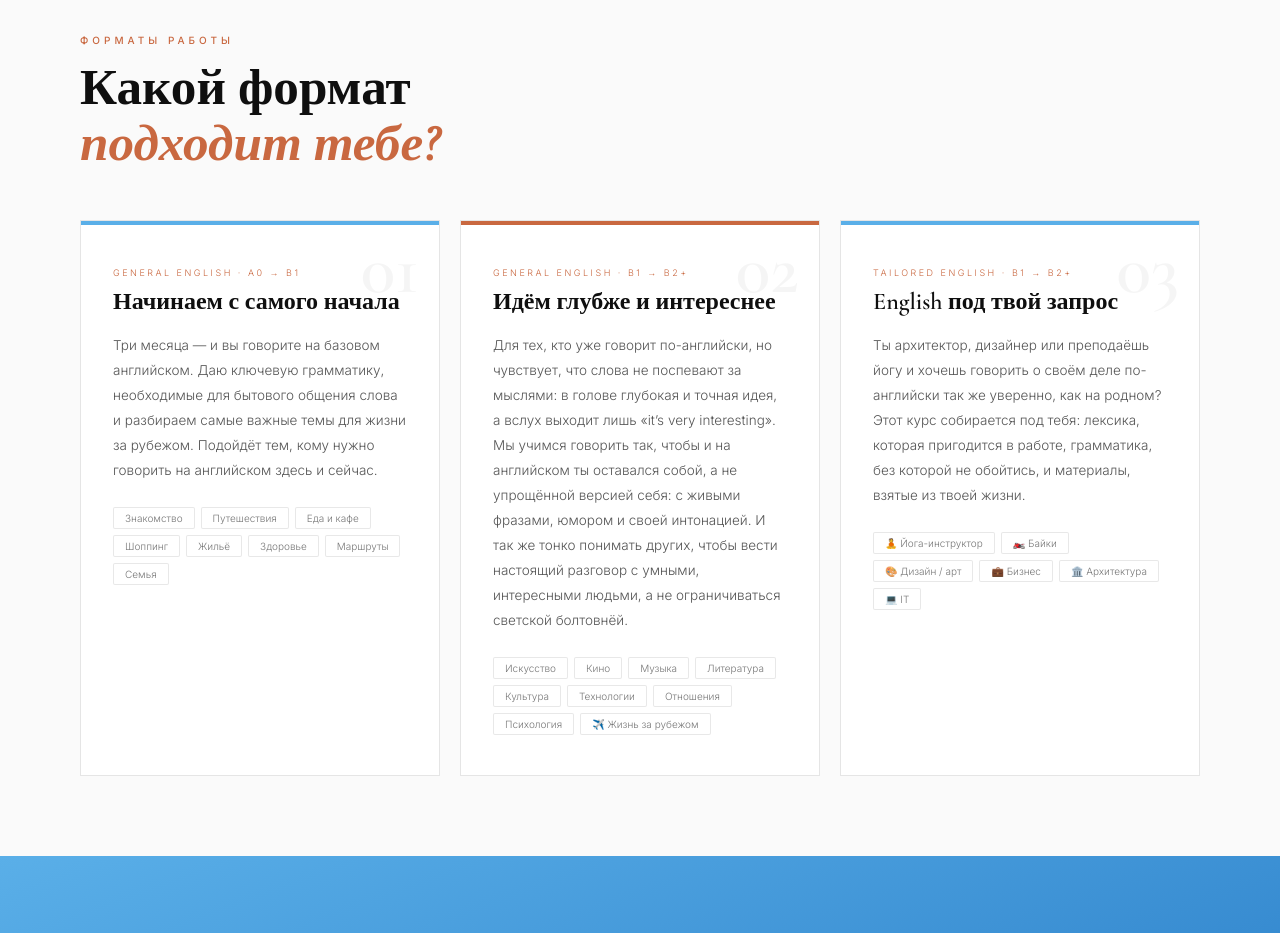
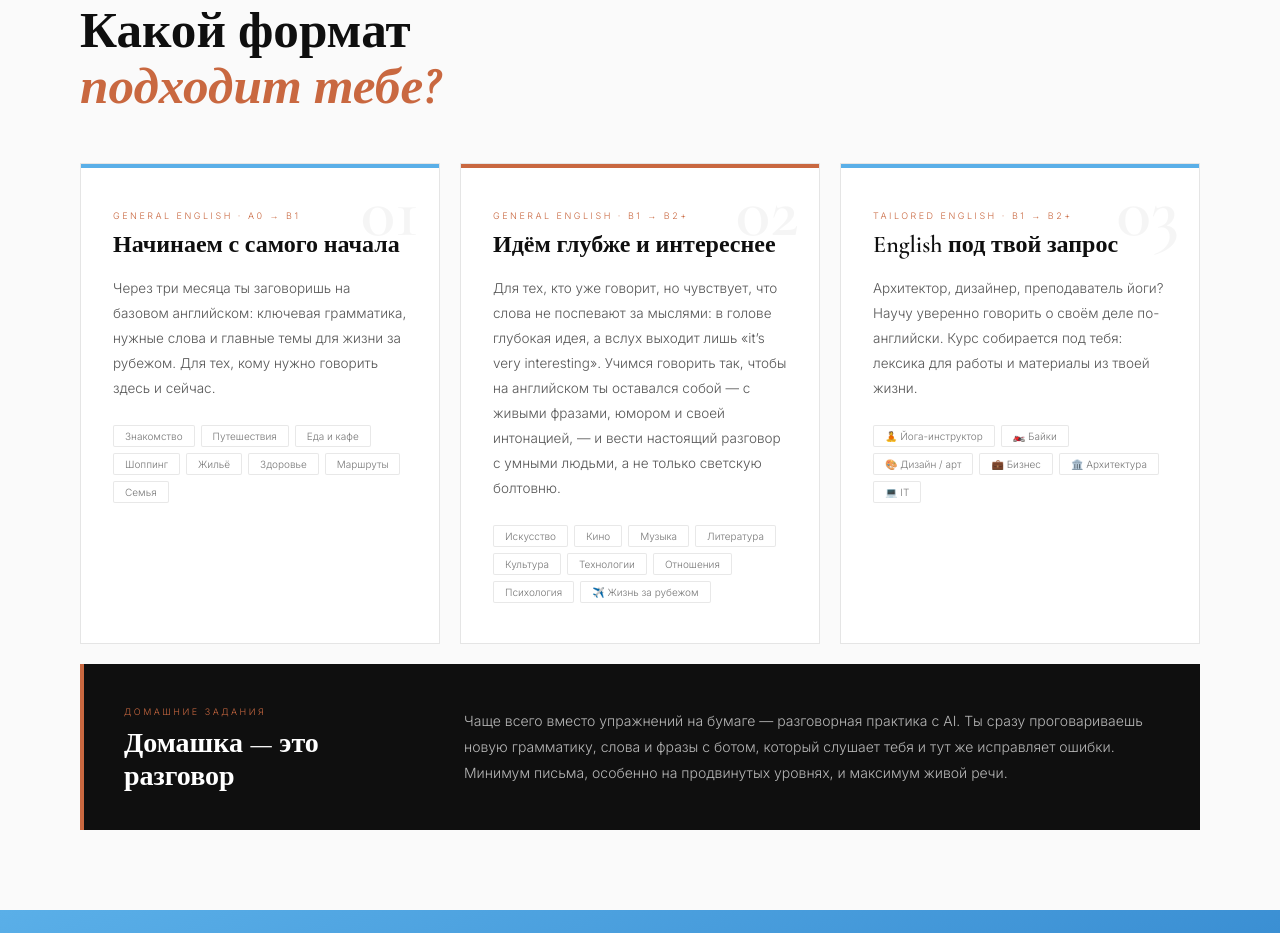
Before and after one commit to Polinateacher/polina-eng, a plain HTML site: page index.html in a window 1280 px wide. Shown: the part 1209-2142 px from the top of the page. Drawn offline with nearby package versions, Linux system fonts and the light colour scheme.

Commit message:
Shorten site copy and add AI speaking homework block
Co-Authored-By: Claude Opus 5.5 <noreply@anthropic.com>
Claude-Session: https://claude.ai/code/session_01AoJajR2egz4Qs8pHd9R3rv

```diff
--- a/index.html
+++ b/index.html
@@ -304,6 +304,33 @@ h2 em {  color: var(--terra); }
   border: 1px solid rgba(0,0,0,0.09);
   color: #777;
   border-radius: 2px;
+}
+
+/* HOMEWORK */
+.hw-card {
+  margin-top: 20px;
+  display: grid;
+  grid-template-columns: 300px 1fr;
+  gap: 40px;
+  align-items: center;
+  padding: 36px 40px;
+  background: #0F0F0F;
+  border-left: 4px solid var(--terra);
+}
+.hw-title {
+  font-family: 'Cormorant Garamond', serif;
+  font-size: 28px;
+  font-weight: 700;
+  color: var(--white);
+  line-height: 1.2;
+}
+.hw-desc {
+  font-size: 14px;
+  line-height: 1.85;
+  color: rgba(255,255,255,0.7);
+}
+@media (max-width: 960px) {
+  .hw-card { grid-template-columns: 1fr; gap: 14px; padding: 28px 24px; }
 }
 
 /* PRICING */
@@ -643,10 +670,10 @@ footer {
   <div class="about-side-label">About me</div>
   <div class="about-body">
     <p>
-      Я активно изучаю английский язык уже <strong>больше 15 лет</strong>. Из них шесть лет преподаю, и последние три года живу в Азии — в среде, где каждый день общаюсь с людьми со всего мира. Здесь я слышу все акценты: американский, британский, австралийский — и улавливаю реальный язык, на котором люди говорят по всему миру сегодня.
+      Изучаю английский <strong>больше 15 лет</strong>, шесть из них преподаю. Последние три года живу в Азии и каждый день общаюсь с людьми со всего мира — поэтому учу <strong>живому английскому</strong>, на котором говорят сегодня.
     </p>
     <p>
-      У меня два высших образования: <strong>международные отношения</strong> и <strong>преподаватель английского языка</strong>. Участвовала в <strong>программе академического обмена в Испании</strong>, подтверждала уровень языка экзаменом <strong>Cambridge Advanced (CAE, C1)</strong> и преподавательский навык — сертификатом <strong>TEFL/TESOL (Grade A)</strong>.
+      Два высших образования: <strong>международные отношения</strong> и <strong>преподавание английского</strong>. Уровень подтверждён <strong>Cambridge C1</strong>, преподавательский навык — <strong>TEFL/TESOL</strong> с оценкой A.
     </p>
     <p>
       Моя цель — чтобы английский стал для тебя вторым родным: языком, на котором ты говоришь свободно и остаёшься собой.
@@ -668,7 +695,7 @@ footer {
       <div class="svc-level">General English · A0 → B1</div>
       <div class="svc-title">Начинаем с самого начала</div>
       <div class="svc-desc">
-        Три месяца — и вы говорите на базовом английском. Даю ключевую грамматику, необходимые для бытового общения слова и разбираем самые важные темы для жизни за рубежом. Подойдёт тем, кому нужно говорить на английском здесь и сейчас.
+        Через три месяца ты заговоришь на базовом английском: ключевая грамматика, нужные слова и главные темы для жизни за рубежом. Для тех, кому нужно говорить здесь и сейчас.
       </div>
       <div class="pills">
         <span>Знакомство</span><span>Путешествия</span><span>Еда и кафе</span>
@@ -683,7 +710,7 @@ footer {
       <div class="svc-level">General English · B1 → B2+</div>
       <div class="svc-title">Идём глубже и интереснее</div>
       <div class="svc-desc">
-        Для тех, кто уже говорит по-английски, но чувствует, что слова не поспевают за мыслями: в голове глубокая и точная идея, а вслух выходит лишь «it’s very interesting». Мы учимся говорить так, чтобы и на английском ты оставался собой, а не упрощённой версией себя: с живыми фразами, юмором и своей интонацией. И так же тонко понимать других, чтобы вести настоящий разговор с умными, интересными людьми, а не ограничиваться светской болтовнёй.
+        Для тех, кто уже говорит, но чувствует, что слова не поспевают за мыслями: в голове глубокая идея, а вслух выходит лишь «it’s very interesting». Учимся говорить так, чтобы на английском ты оставался собой — с живыми фразами, юмором и своей интонацией, — и вести настоящий разговор с умными людьми, а не только светскую болтовню.
       </div>
       <div class="pills">
         <span>Искусство</span><span>Кино</span><span>Музыка</span>
@@ -698,13 +725,23 @@ footer {
       <div class="svc-level">Tailored English · B1 → B2+</div>
       <div class="svc-title">English под твой запрос</div>
       <div class="svc-desc">
-        Ты архитектор, дизайнер или преподаёшь йогу и хочешь говорить о своём деле по-английски так же уверенно, как на родном? Этот курс собирается под тебя: лексика, которая пригодится в работе, грамматика, без которой не обойтись, и материалы, взятые из твоей жизни.
+        Архитектор, дизайнер, преподаватель йоги? Научу уверенно говорить о своём деле по-английски. Курс собирается под тебя: лексика для работы и материалы из твоей жизни.
       </div>
       <div class="pills">
         <span>🧘 Йога-инструктор</span><span>🏍️ Байки</span>
         <span>🎨 Дизайн / арт</span><span>💼 Бизнес</span>
         <span>🏛️ Архитектура</span><span>💻 IT</span>
       </div>
+    </div>
+  </div>
+
+  <div class="hw-card">
+    <div class="hw-head">
+      <div class="svc-level">Домашние задания</div>
+      <div class="hw-title">Домашка — это разговор</div>
+    </div>
+    <div class="hw-desc">
+      Чаще всего вместо упражнений на бумаге — разговорная практика с AI. Ты сразу проговариваешь новую грамматику, слова и фразы с ботом, который слушает тебя и тут же исправляет ошибки. Минимум письма, особенно на продвинутых уровнях, и максимум живой речи.
     </div>
   </div>
 </section>
@@ -758,7 +795,7 @@ footer {
       </div>
       <div class="price-row" style="border:none; padding-top:20px;">
         <div style="font-size:13px; color:#888; line-height:1.75;">
-          Включает индивидуально разработанные материалы, домашние задания и поддержку между занятиями.
+          Индивидуальные материалы, домашние задания и поддержка между занятиями.
         </div>
       </div>
     </div>
@@ -815,7 +852,7 @@ footer {
     </a>
   </div>
   <div class="contact-right">
-    <p>Расскажите о своём уровне и о том, чего хотите — обсудим, какой формат вам подойдёт.</p>
+    <p>Расскажи о своём уровне и целях — подберём формат.</p>
     <div class="contact-detail">Telegram · @poly_engl</div>
     <div class="contact-detail">Instagram · @poly_englishgo</div>
     <div class="contact-detail">Онлайн · по всему миру</div>
```
